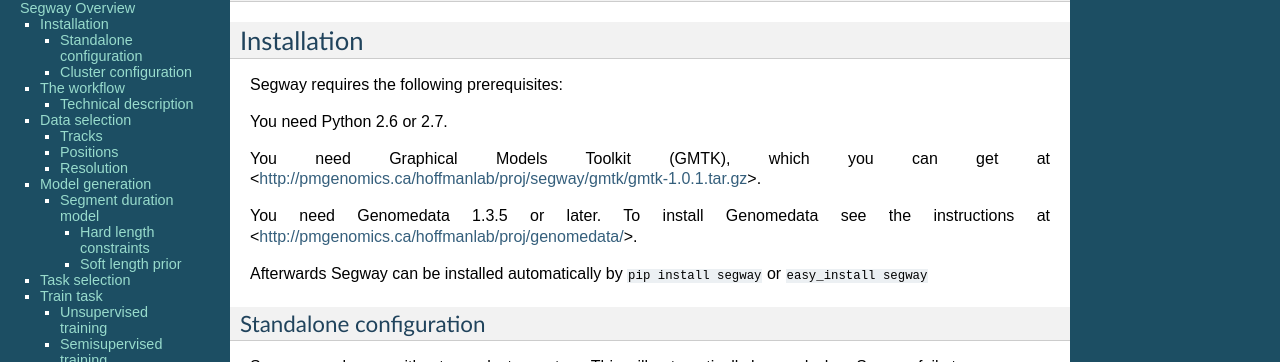
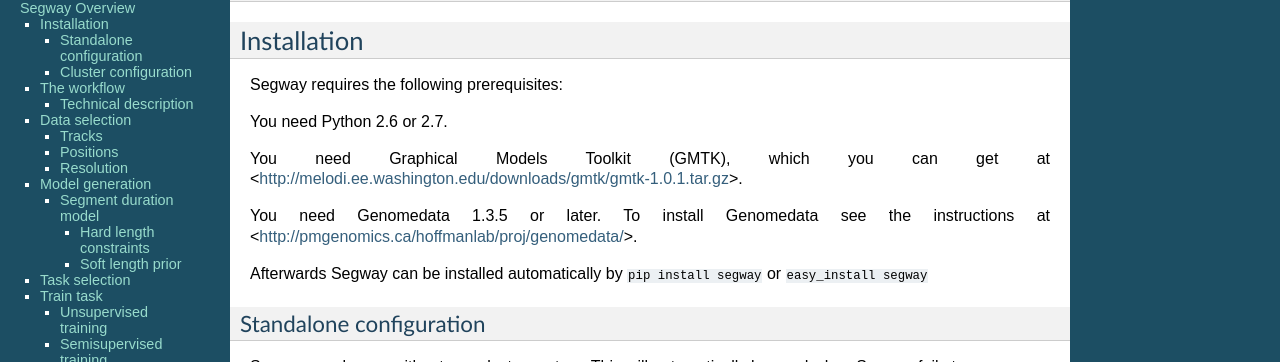
Before and after one commit to hoffmangroup/segway, a Sphinx documentation site: the page built from doc/segway.rst, in a window 1280 px wide and 900 px high. Shown: the part 74-436 px from the top of the window. Built offline with Sphinx 7.4.7, drawn with Linux system fonts in a browser that asks for light colours; formulas are drawn with MathJax 3.

Commit message:
Update GMTK to link to originating website

```diff
--- a/doc/quick.rst
+++ b/doc/quick.rst
@@ -8,7 +8,7 @@ Installation and configuration
 1. To install Segway first install `Genomedata
    <http://pmgenomics.ca/hoffmanlab/proj/genomedata/>`_
    and `GMTK
-   <http://pmgenomics.ca/hoffmanlab/proj/segway/gmtk/gmtk-1.0.1.tar.gz>`_
+   <http://melodi.ee.washington.edu/downloads/gmtk/gmtk-1.0.1.tar.gz>`_
    , then run the command
    from :program:`bash`::
 
--- a/doc/segway.rst
+++ b/doc/segway.rst
@@ -12,7 +12,7 @@ Segway requires the following prerequisites:
 You need Python 2.6 or 2.7.
 
 You need Graphical Models Toolkit (GMTK), which you can get at
-<http://pmgenomics.ca/hoffmanlab/proj/segway/gmtk/gmtk-1.0.1.tar.gz>.
+<http://melodi.ee.washington.edu/downloads/gmtk/gmtk-1.0.1.tar.gz>.
 
 You need Genomedata 1.3.5 or later. To install Genomedata see the instructions
 at <http://pmgenomics.ca/hoffmanlab/proj/genomedata/>.
```
